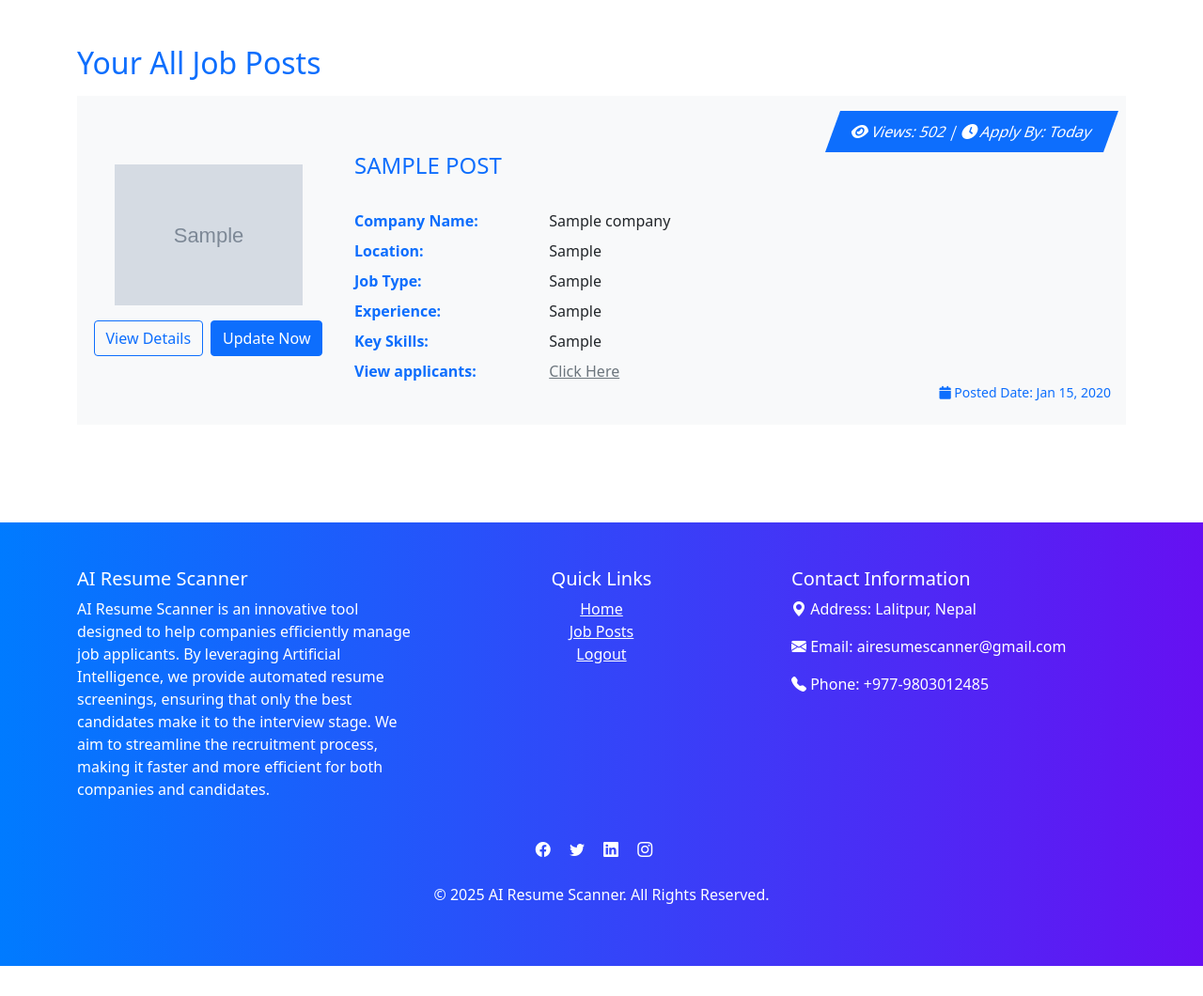
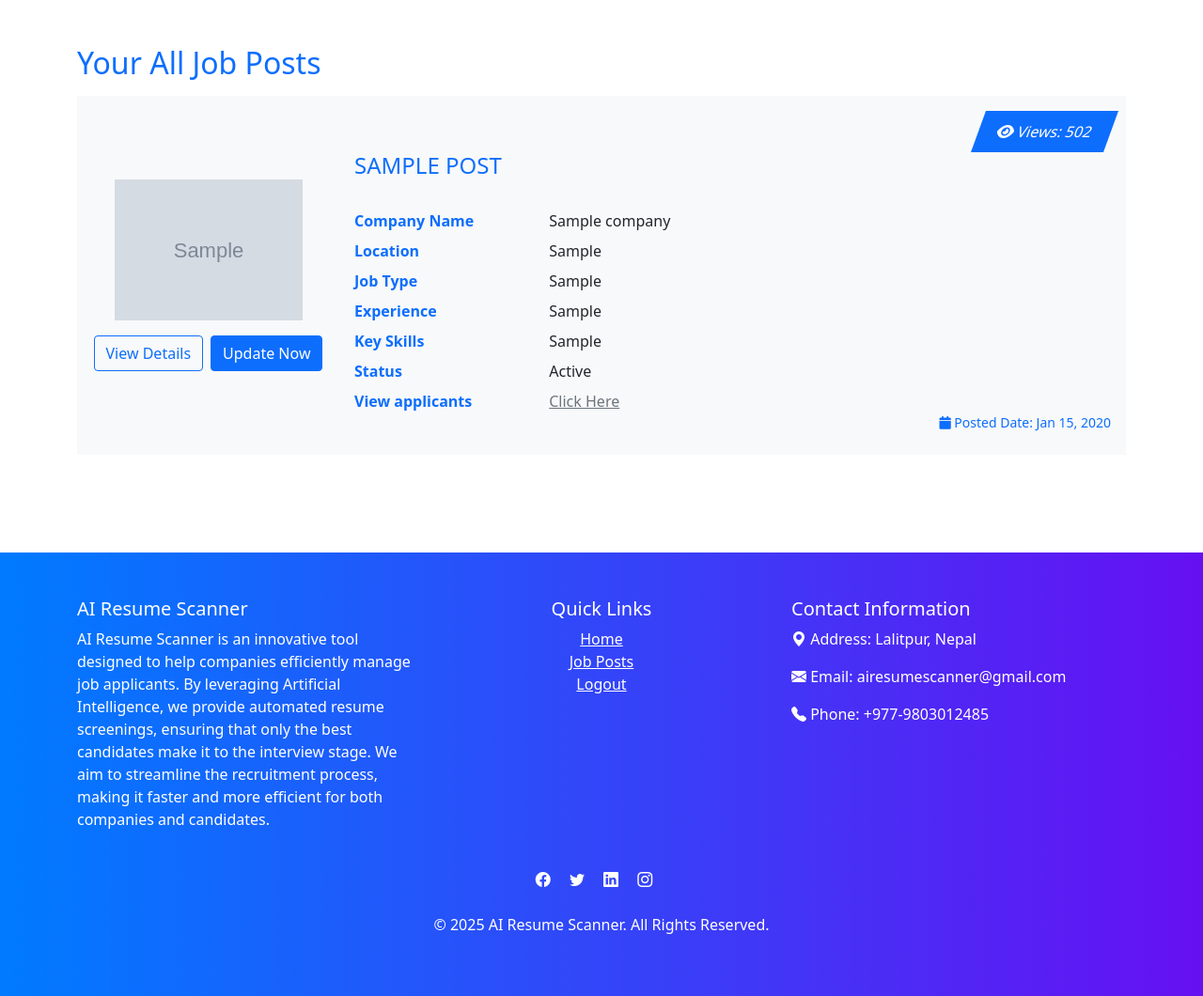
Before and after one commit to nishanlimbuchemjong/AI-Resume-Scanner, a Flask app: page /company_posts in a window 1280 px wide. Shown: the part 56-1116 px from the top of the page at 94% size. Before the commit the page ends 1084 px from the top, so only its background shows below. Run offline with Flask 3, Linux system fonts and the light colour scheme; the visitor is signed in with stand-in values (Sample User, id 1); tables that the repository leaves empty hold one stand-in row (values such as "Sample post"); grey boxes marked "Sample" are stand-in pictures; some libraries are stand-ins or nearby versions.

Commit message:
removed apply by icon from both company_jobPosts and all_posts.html pages

```diff
--- a/templates/company_jobPosts.html
+++ b/templates/company_jobPosts.html
@@ -40,7 +40,7 @@
                                         <div class="d-flex justify-content-end">
                                             <div class="parallelogram">
                                                 <span class="parallelogram-content">
-                                                    <i class="fas fa-eye"></i> Views: 502 | <i class="fas fa-clock"></i> Apply By: Today
+                                                    <i class="fas fa-eye"></i> Views: 502
                                                 </span>
                                             </div>
                                         </div>
@@ -50,7 +50,7 @@
                                         <div class="row mb-2">
                                             <!-- Left Column (Titles) -->
                                             <div class="col-3">
-                                                <strong class="text-primary">Company Name:</strong>
+                                                <strong class="text-primary">Company Name</strong>
                                             </div>
                                             <!-- Right Column (Texts) -->
                                             <div class="col-8">
@@ -61,7 +61,7 @@
                                         <div class="row mb-2">
                                             <!-- Left Column (Titles) -->
                                             <div class="col-3">
-                                                <strong class="text-primary">Location:</strong>
+                                                <strong class="text-primary">Location</strong>
                                             </div>
                                             <!-- Right Column (Texts) -->
                                             <div class="col-8">
@@ -72,7 +72,7 @@
                                         <div class="row mb-2">
                                             <!-- Left Column (Titles) -->
                                             <div class="col-3">
-                                                <strong class="text-primary">Job Type:</strong>
+                                                <strong class="text-primary">Job Type</strong>
                                             </div>
                                             <!-- Right Column (Texts) -->
                                             <div class="col-8">
@@ -83,7 +83,7 @@
                                         <div class="row mb-2">
                                             <!-- Left Column (Titles) -->
                                             <div class="col-3">
-                                                <strong class="text-primary">Experience:</strong>
+                                                <strong class="text-primary">Experience</strong>
                                             </div>
                                             <!-- Right Column (Texts) -->
                                             <div class="col-8">
@@ -94,7 +94,7 @@
                                         <div class="row mb-2">
                                             <!-- Left Column (Titles) -->
                                             <div class="col-3">
-                                                <strong class="text-primary">Key Skills:</strong>
+                                                <strong class="text-primary">Key Skills</strong>
                                             </div>
                                             <!-- Right Column (Texts) -->
                                             <div class="col-8">
@@ -105,7 +105,18 @@
                                         <div class="row mb-2">
                                             <!-- Left Column (Titles) -->
                                             <div class="col-3">
-                                                <strong class="text-primary">View applicants:</strong>
+                                                <strong class="text-primary">Status</strong>
+                                            </div>
+                                            <!-- Right Column (Texts) -->
+                                            <div class="col-8">
+                                                {{ job.status }}
+                                            </div>
+                                        </div>
+
+                                        <div class="row mb-2">
+                                            <!-- Left Column (Titles) -->
+                                            <div class="col-3">
+                                                <strong class="text-primary">View applicants</strong>
                                             </div>
                                             <!-- Right Column (Texts) -->
                                             <div class="col-8">
```
Also changed, not shown: templates/all_posts.html (+17 -6 lines).
